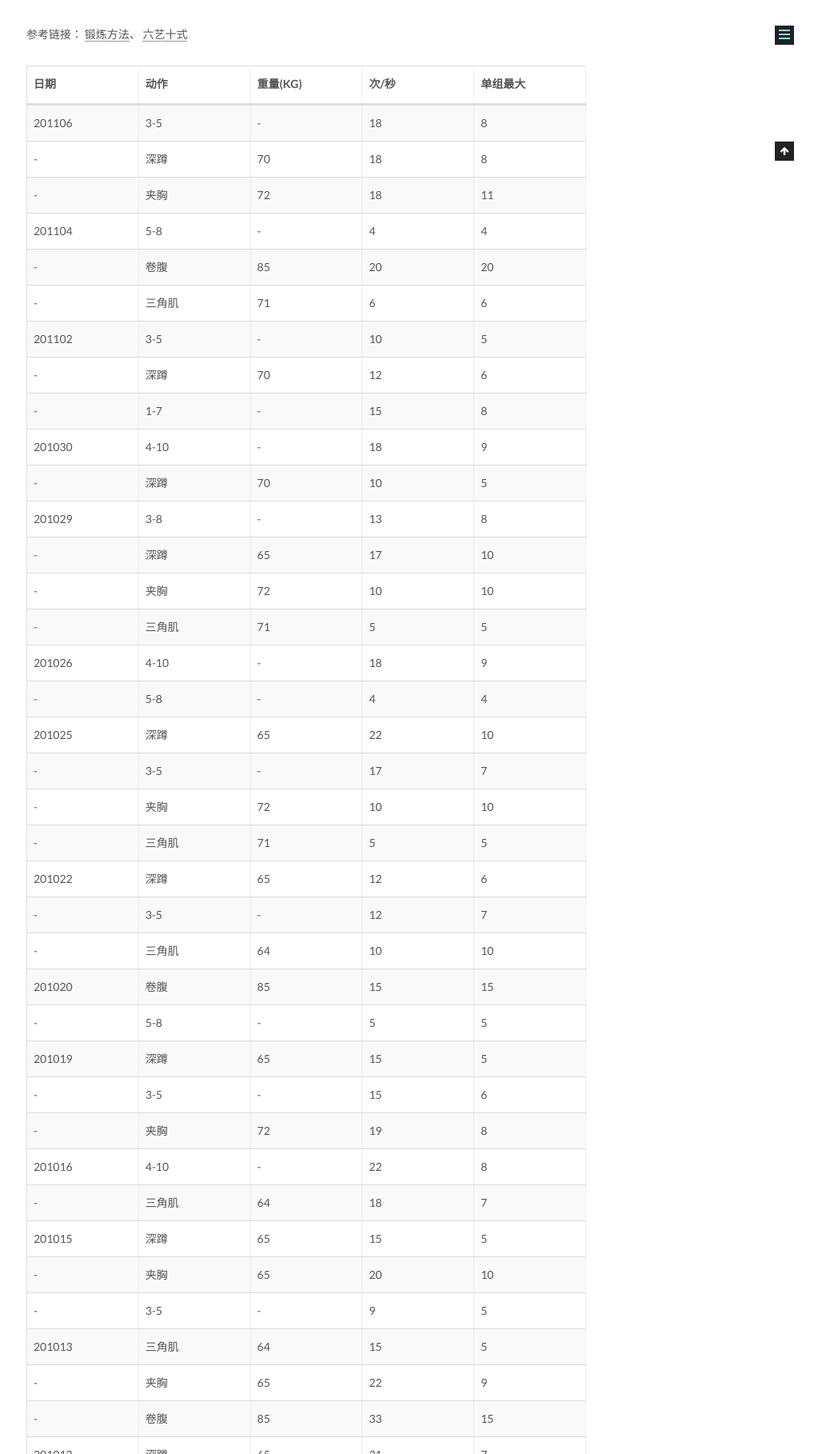
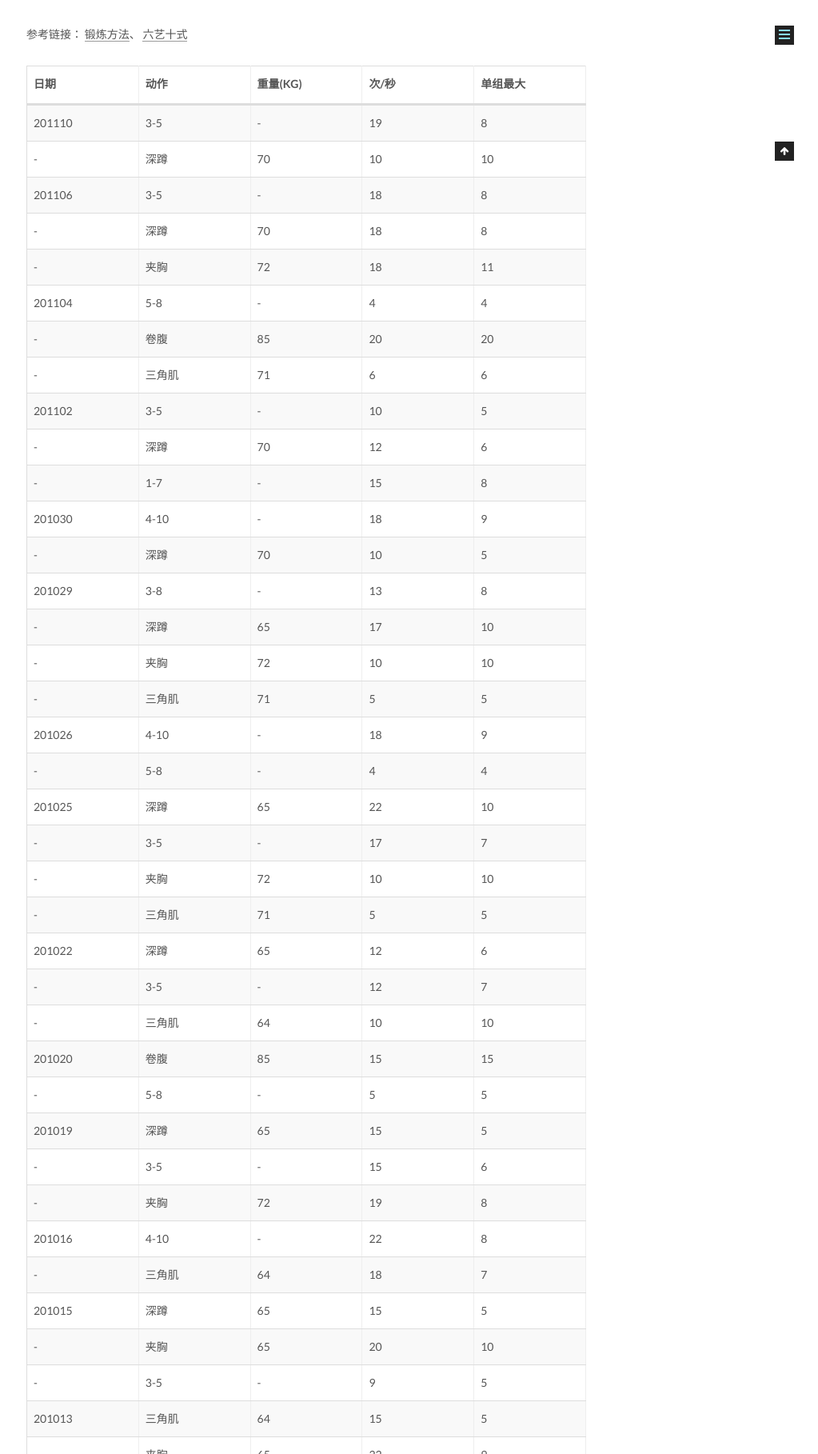
Before and after one commit to CodeHunter2006/CodeHunter2006.github.io, a Jekyll site: the page built from _posts/2020-06-01-Fitness_Record.md, in a window 1280 px wide, cut to the strip 799-2617 px from the top of the page. Shown: the whole strip at 80% size, without its empty margins (257-1280 px from the left). Built offline with Jekyll 4.4.1, drawn with Linux system fonts in a browser that asks for light colours.

Commit message:
[doc]: add contents.

```diff
--- a/_posts/2020-06-01-Fitness_Record.md
+++ b/_posts/2020-06-01-Fitness_Record.md
@@ -14,6 +14,8 @@ tags: Healthy
 
 | 日期   | 动作     | 重量(KG) | 次/秒 | 单组最大 |
 | ------ | -------- | -------- | ----- | -------- |
+| 201110 | 3-5      | -        | 19    | 8        |
+| -      | 深蹲     | 70       | 10    | 10       |
 | 201106 | 3-5      | -        | 18    | 8        |
 | -      | 深蹲     | 70       | 18    | 8        |
 | -      | 夹胸     | 72       | 18    | 11       |
```
